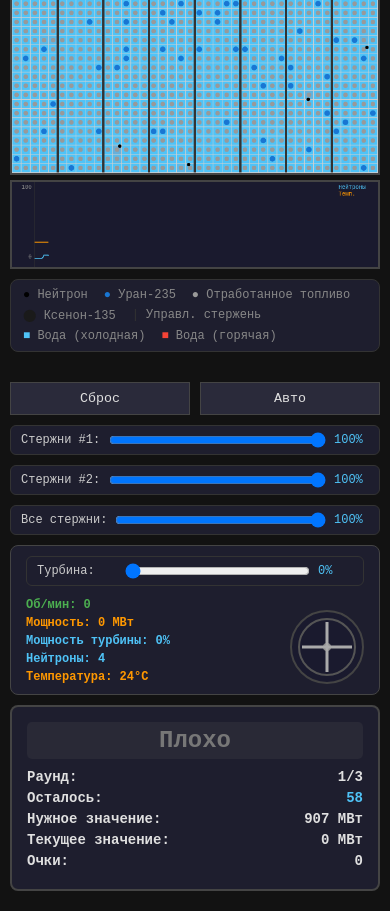
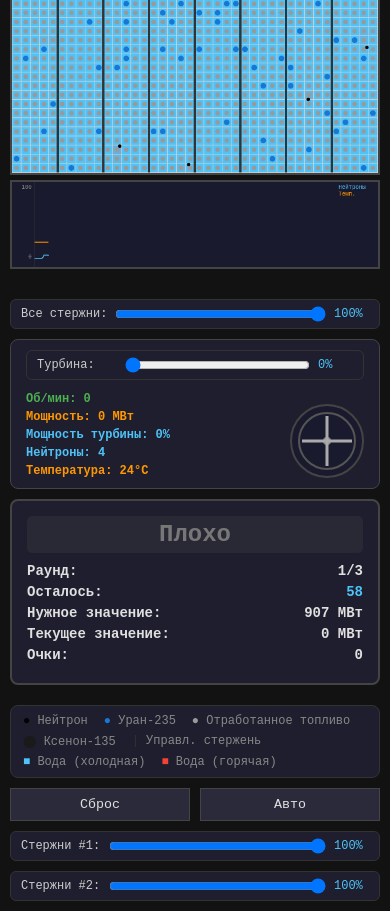
Before and after one commit to nikita42423/sandbox, a plain HTML site: page nuclear/index.html in a window 390 px wide. Shown: the part 55-966 px from the top of the page. Drawn offline with Linux system fonts and the light colour scheme; animation ran at ten frames a second.

Commit message:
исправлено отображение на телефоне x2

```diff
--- a/nuclear/index.html
+++ b/nuclear/index.html
@@ -74,15 +74,6 @@
     <div class="left-panel">
       <canvas id="reactor"></canvas>
       <canvas id="graph"></canvas>
-      <div class="legend">
-        <span><span style="color:#000;">●</span> Нейтрон</span>
-        <span><span style="color:#1976D2;">●</span> Уран-235</span>
-        <span><span style="color:#999;">●</span> Отработанное топливо</span>
-        <span><span style="color:#1a1a1a;">⬤</span> Ксенон-135</span>
-        <span><span style="color:#333;">|</span> Управл. стержень</span>
-        <span><span style="color:#4FC3F7;">■</span> Вода (холодная)</span>
-        <span><span style="color:#F44336;">■</span> Вода (горячая)</span>
-      </div>
     </div>
     <div class="center-panel">
       <div class="neutron-card">
@@ -104,6 +95,15 @@
       </div>
     </div>
     <div class="right-panel">
+      <div class="legend">
+        <span><span style="color:#000;">●</span> Нейтрон</span>
+        <span><span style="color:#1976D2;">●</span> Уран-235</span>
+        <span><span style="color:#999;">●</span> Отработанное топливо</span>
+        <span><span style="color:#1a1a1a;">⬤</span> Ксенон-135</span>
+        <span><span style="color:#333;">|</span> Управл. стержень</span>
+        <span><span style="color:#4FC3F7;">■</span> Вода (холодная)</span>
+        <span><span style="color:#F44336;">■</span> Вода (горячая)</span>
+      </div>
       <div class="controls-row">
         <button id="reset">Сброс</button>
         <button id="autoBtn">Авто</button>
--- a/nuclear/style.css
+++ b/nuclear/style.css
@@ -687,6 +687,14 @@ input[type="range"] {
     align-self: stretch;
   }
 
+  .right-panel > .legend { order: 3; }
+  .right-panel > .controls-row { order: 5; }
+  .right-panel > :nth-child(3) { order: 6; }
+  .right-panel > :nth-child(4) { order: 7; }
+  .right-panel > :nth-child(5) { order: 0; }
+  .right-panel > .turbine-section { order: 1; }
+  .right-panel > .score-panel { order: 2; }
+
   .mobile-stats {
     display: flex;
     flex-direction: column;
```
